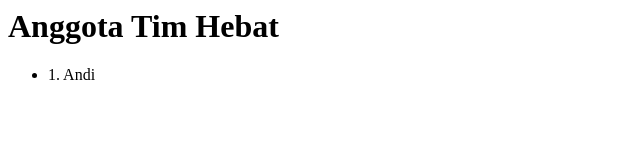
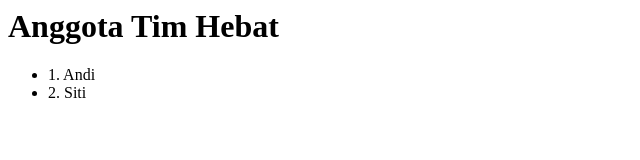
Before and after one commit to rusdifn08/belajar-ci-cd, a plain HTML site: page index.html in a window 1280 px wide. Shown: the full height of the page, 0-640 px from the left. Drawn offline with Linux system fonts and the light colour scheme.

Commit message:
Menambahkan nama Siti

```diff
--- a/index.html
+++ b/index.html
@@ -1,4 +1,5 @@
 <h1>Anggota Tim Hebat</h1>
 <ul>
     <li>1. Andi</li>
+    <li>2. Siti</li>
 </ul>
```
